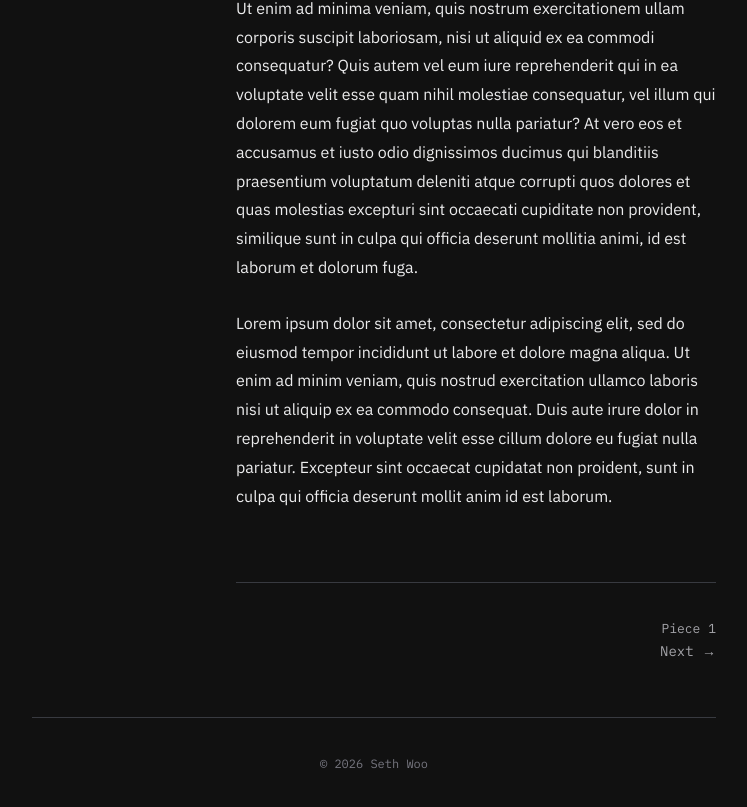
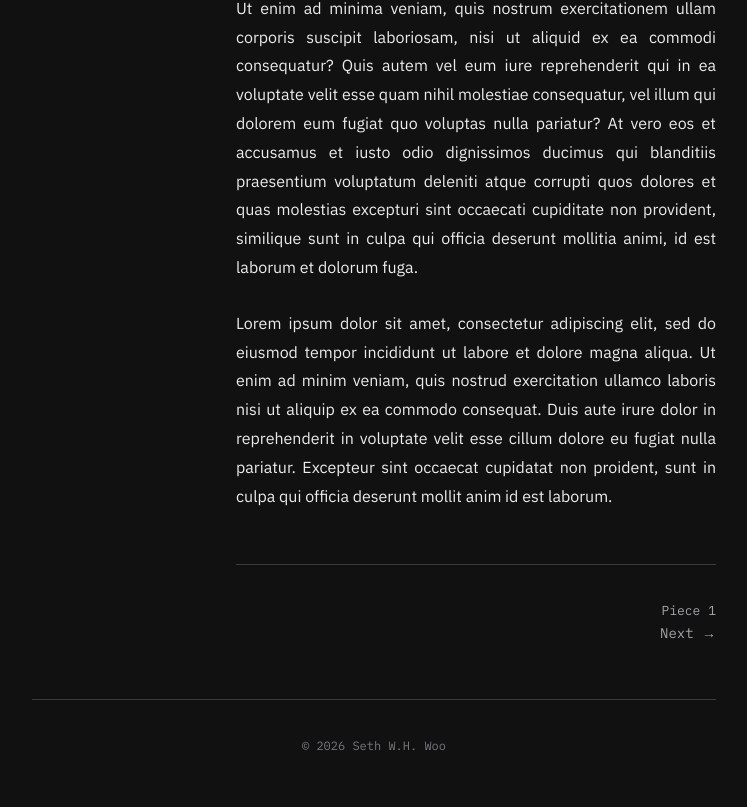
Before and after one commit to seth-woo/personal-site, a Next.js app: page /writing/piece-0 in a window 1280 px wide. Shown: the part 1335-2142 px from the top of the page, without its empty margins (266-1013 px from the left). Built offline with nearby package versions, Linux system fonts and the light colour scheme.

Commit message:
writing item restructure 2

```diff
--- a/src/app/page.tsx
+++ b/src/app/page.tsx
@@ -34,7 +34,7 @@ export default function Home() {
       <WorksList limit={5} showViewAll />
 
       <footer className="mt-14 border-t border-border py-8 text-center font-mono text-[12px] text-very-muted">
-        <p>© {new Date().getFullYear()} Seth Woo</p>
+        <p>© {new Date().getFullYear()} Seth W.H. Woo</p>
       </footer>
     </>
   );
--- a/src/app/writing/[slug]/page.tsx
+++ b/src/app/writing/[slug]/page.tsx
@@ -40,13 +40,13 @@ export default async function WritingDetailPage({ params }: WritingPageProps) {
       </header>
 
       <div className="grid grid-cols-[150px_1fr] gap-x-12">
-        <div className="text-[13px] font-mono text-very-muted">
+        <div className="text-[13px] font-mono text-very-muted pt-[3px]">
           <p>{formattedDate}</p>
           <p className="mt-1">{item.readMinutes} min read</p>
         </div>
 
         <div className="prose prose-gray dark:prose-invert max-w-none">
-          <div className="space-y-6 text-[16px] leading-[1.8] text-text">
+          <div className="space-y-6 text-[16px] leading-[1.8] text-text text-justify">
             <p>Lorem ipsum dolor sit amet, consectetur adipiscing elit. Sed do eiusmod tempor incididunt ut labore et dolore magna aliqua. Ut enim ad minim veniam, quis nostrud exercitation ullamco laboris nisi ut aliquip ex ea commodo consequat. Duis aute irure dolor in reprehenderit in voluptate velit esse cillum dolore eu fugiat nulla pariatur. Excepteur sint occaecat cupidatat non proident, sunt in culpa qui officia deserunt mollit anim id est laborum.</p>
             <p>Sed ut perspiciatis unde omnis iste natus error sit voluptatem accusantium doloremque laudantium, totam rem aperiam, eaque ipsa quae ab illo inventore veritatis et quasi architecto beatae vitae dicta sunt explicabo. Nemo enim ipsam voluptatem quia voluptas sit aspernatur aut odit aut fugit, sed quia consequuntur magni dolores eos qui ratione voluptatem sequi nesciunt. Neque porro quisquam est, qui dolorem ipsum quia dolor sit amet, consectetur, adipisci velit, sed quia non numquam eius modi tempora incidunt ut labore et dolore magnam aliquam quaerat voluptatem. Ut enim ad minima veniam, quis nostrum exercitationem ullam corporis suscipit laboriosam, nisi ut aliquid ex ea commodi consequatur? Quis autem vel eum iure reprehenderit qui in ea voluptate velit esse quam nihil molestiae consequatur, vel illum qui dolorem eum fugiat quo voluptas nulla pariatur?</p>
             <p>At vero eos et accusamus et iusto odio dignissimos ducimus qui blanditiis praesentium voluptatum deleniti atque corrupti quos dolores et quas molestias excepturi sint occaecati cupiditate non provident, similique sunt in culpa qui officia deserunt mollitia animi, id est laborum et dolorum fuga. Et harum quidem rerum facilis est et expedita distinctio. Nam libero tempore, cum soluta nobis est eligendi optio cumque nihil impedit quo minus id quod maxime placeat facere possimus, omnis voluptas assumenda est, omnis dolor repellendus. Temporibus autem quibusdam et aut officiis debitis aut rerum necessitatibus saepe eveniet ut et voluptates repudiandae sint et molestiae non recusandae. Itaque earum rerum hic tenetur a sapiente delectus, ut aut reiciendis voluptatibus maiores alias consequatur aut perferendis doloribus asperiores repellat.</p>
@@ -54,7 +54,7 @@ export default async function WritingDetailPage({ params }: WritingPageProps) {
             <p>Lorem ipsum dolor sit amet, consectetur adipiscing elit, sed do eiusmod tempor incididunt ut labore et dolore magna aliqua. Ut enim ad minim veniam, quis nostrud exercitation ullamco laboris nisi ut aliquip ex ea commodo consequat. Duis aute irure dolor in reprehenderit in voluptate velit esse cillum dolore eu fugiat nulla pariatur. Excepteur sint occaecat cupidatat non proident, sunt in culpa qui officia deserunt mollit anim id est laborum.</p>
           </div>
 
-          <nav className="mt-16 flex items-center justify-between border-t border-border pt-8">
+          <nav className="mt-12 flex items-center justify-between border-t border-border pt-8">
             {previousItem && (
               <Link
                 href={`/writing/${previousItem.slug}`}
@@ -81,7 +81,7 @@ export default async function WritingDetailPage({ params }: WritingPageProps) {
       </div>
 
       <footer className="mt-12 border-t border-border pt-8 text-center font-mono text-[12px] text-very-muted">
-        <p>© {new Date().getFullYear()} Seth Woo</p>
+        <p>© {new Date().getFullYear()} Seth W.H. Woo</p>
       </footer>
     </article>
   );
```
